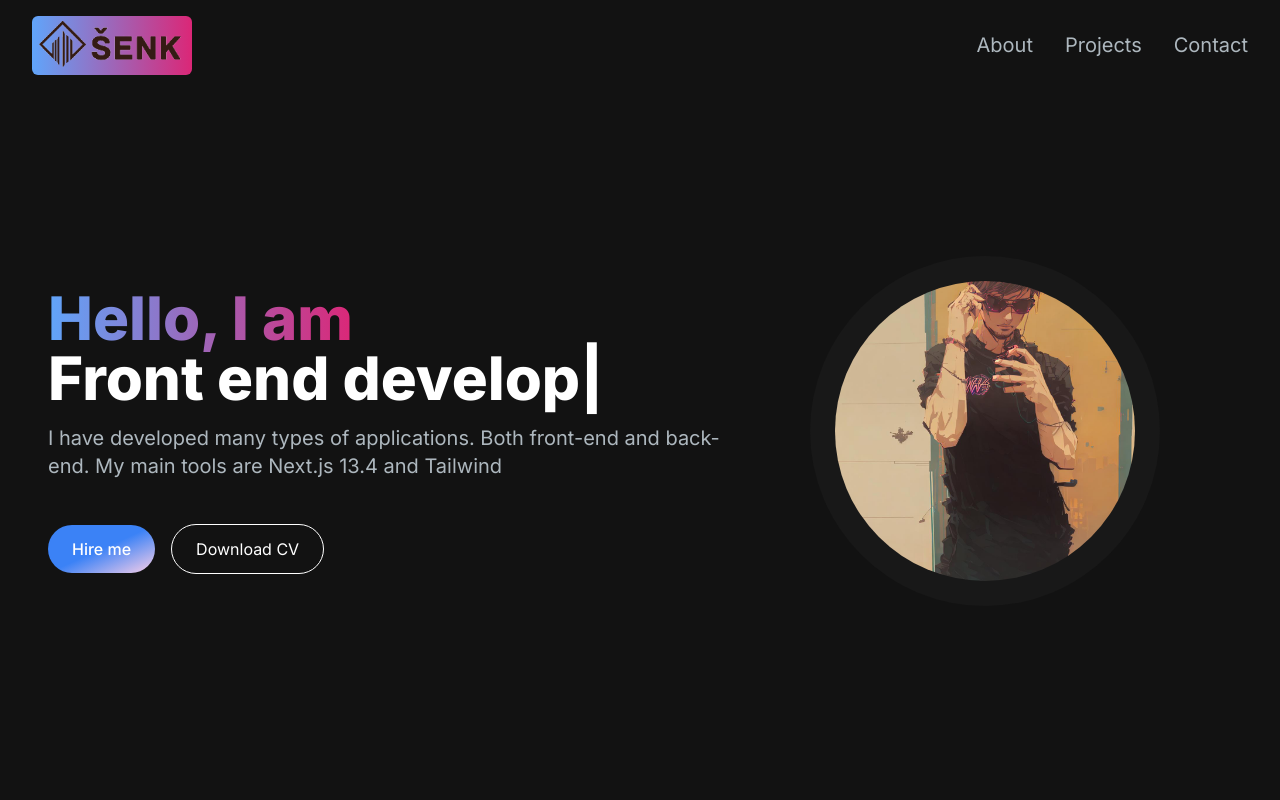
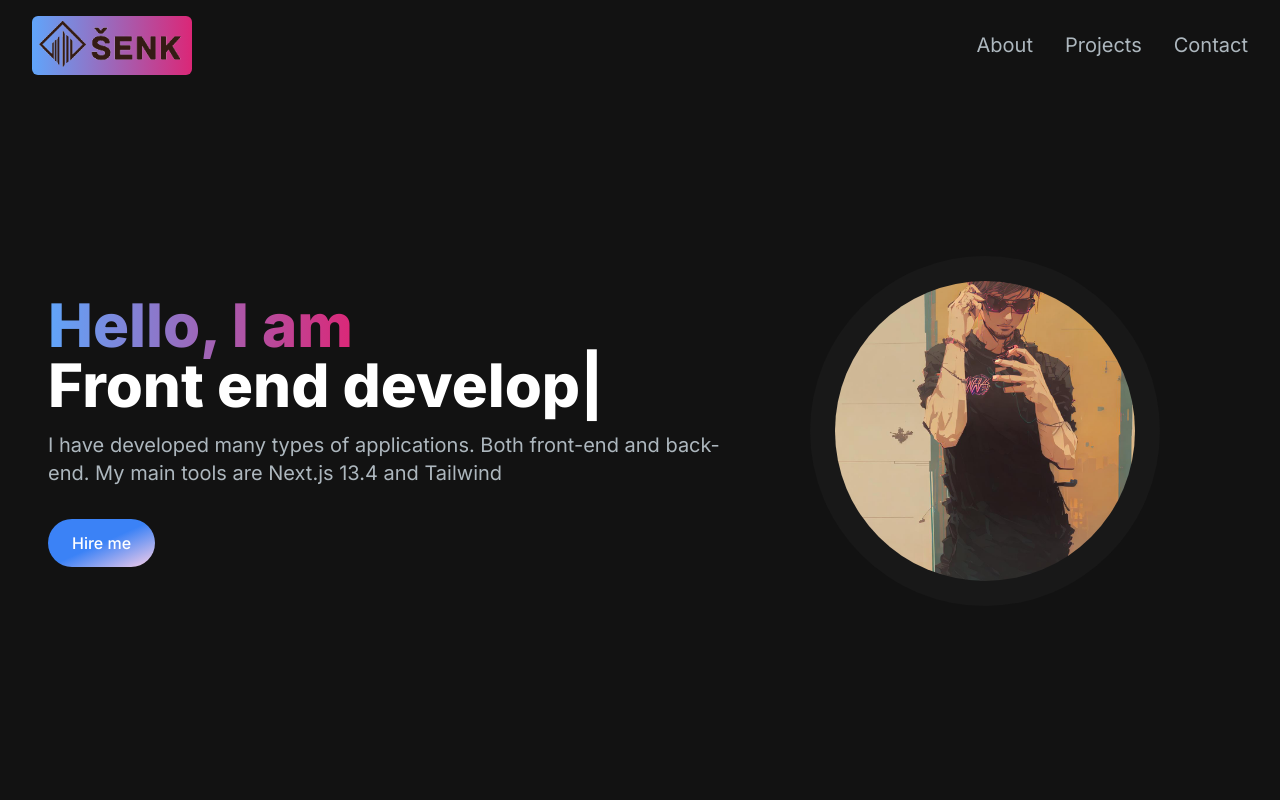
Before and after one commit to LuxrayCz/portfolio-main, a Next.js app: page / in a window 1280 px wide. Shown: the top 800 px of the page. Built offline with nearby package versions, Linux system fonts and the light colour scheme.

Commit message:
Deleted CV

```diff
--- a/components/shared/HeroSection.tsx
+++ b/components/shared/HeroSection.tsx
@@ -39,9 +39,6 @@ const HeroSection = () => {
             <button className="px-6 py-3 w-full sm:w-fit rounded-full mr-4 bg-gradient-to-br from-blue-500 via-primary-500 to-secondary-200  hover:bg-slate-200 text-white font-[500]">
               Hire me
             </button>
-            <button className="px-6 py-3 w-full sm:w-fit rounded-full mr-4 bg-transparent hover:bg-slate-800 text-white border border-white mt-3">
-              Download CV
-            </button>
           </div>
         </motion.div>
         <motion.div
```
